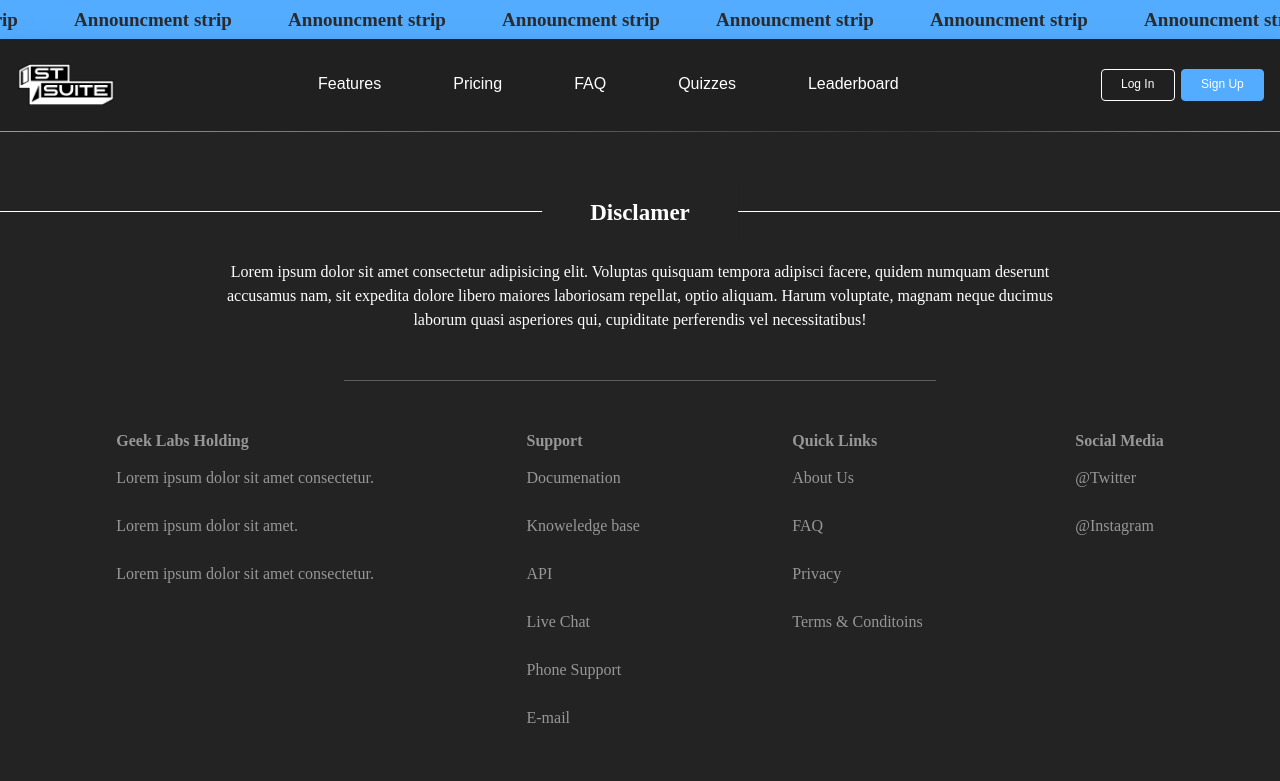
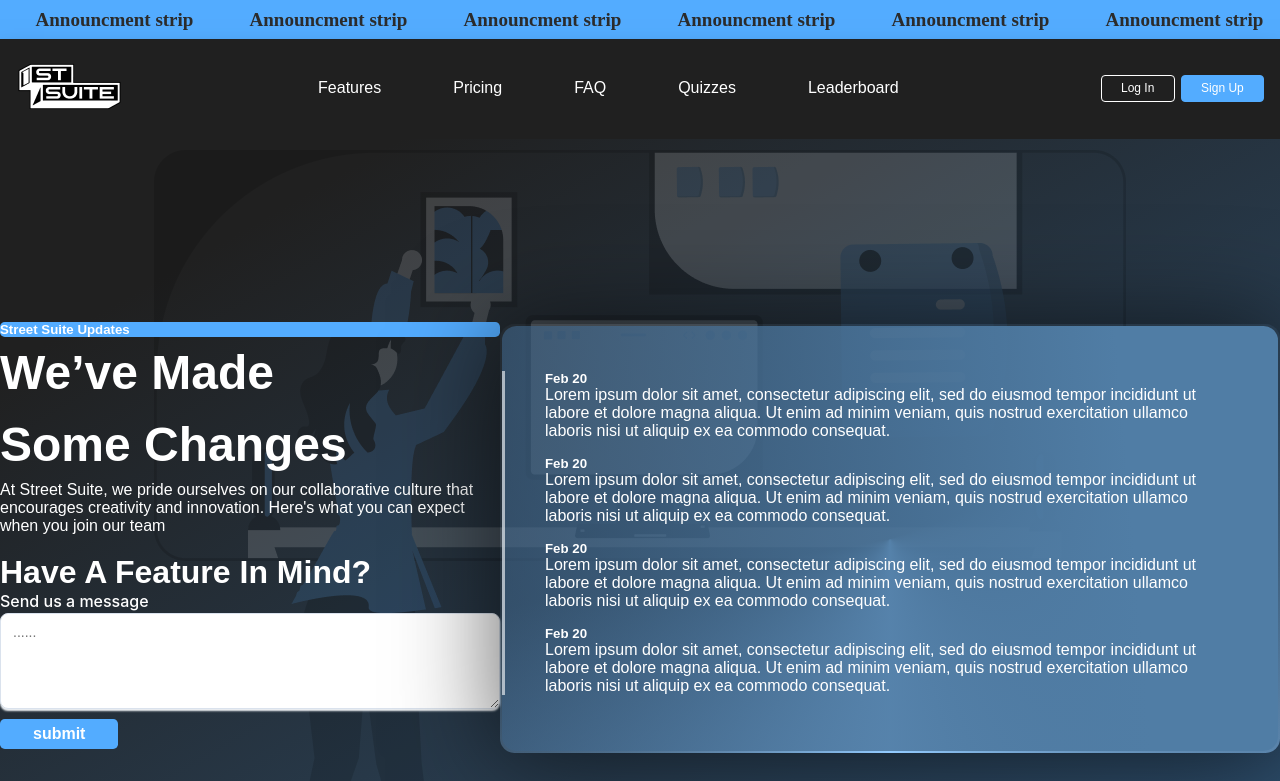
Before and after one commit to GeekLabsHoldings/Street-Suite, a React (Create React App) app: page /change-logs in a window 1280 px wide. Shown: the top 781 px of the page. Built offline with nearby package versions, Linux system fonts and the light colour scheme.

Commit message:
add change-log-page

```diff
--- a/src/App.css
+++ b/src/App.css
@@ -6,13 +6,11 @@
   --Blue300: #53ACFF;
   --Blue400: #3a78b3;
   --Blue500: #33699c;
-
   --Black50: #e6e6e6;
   --Black75: #969696;
   --Black100: #6b6b6b;
   --Black200: #2b2b2b;
   --Black300: #000000;
-
   --white: #fff;
 }
 
@@ -31,6 +29,7 @@ body{
   background: rgb(32,32,32);
   background: linear-gradient(190deg, rgba(32,32,32,1) 40%, rgba(47, 83, 117,1) 100%);
   min-height: 100vh;
+  align-items: center;
 }
 .Msglayout{
   background: rgb(32,32,32);
@@ -51,7 +50,7 @@ body{
 
 .forBorder::before{
   content: "";
-  background-image: conic-gradient(transparent 0deg ,#53ACFF 120deg,transparent 220deg );
+  background-image: conic-gradient(transparent 0deg ,#53acff 120deg,transparent 220deg );
   width: 250%;
   height: 250%;
   top:50%;
@@ -84,5 +83,4 @@ body{
   width: 100%;
   height: 100%;
   position: relative;
-
 }
--- a/src/App.js
+++ b/src/App.js
@@ -20,6 +20,7 @@ import APIPage from './pages/API-page/APIPage';
 import AboutUsPage from './pages/AboutUs-page/AboutUsPage';
 import SignupPage from './pages/signup/SignupPage';
 import ContactPage from './pages/ContactPage/ContactPage';
+import ChangeLogs from './pages/ChangeLog-page/changeLog';
 
 function App() {
   return (
@@ -50,6 +51,9 @@ function App() {
               <Route path='about-us'  element={<AboutUsPage />} />
               <Route path='signup'  element={< SignupPage/>} />
               <Route path='contactus'  element={<ContactPage />} />
+              <Route path='change-logs'  element={<ChangeLogs />} />
+
+
 
 
 
--- a/src/components/FormComponent.jsx
+++ b/src/components/FormComponent.jsx
@@ -17,7 +17,7 @@ const grey = {
     800: '#303740',
     900: '#1C2025',
   };
-  const TextareaAutosize = styled(BaseTextareaAutosize)(
+ export const TextareaAutosize= styled(BaseTextareaAutosize)(
     ({ theme }) => `
     box-sizing: border-box;
     width: 100%;
--- a/src/index.css
+++ b/src/index.css
@@ -1,4 +1,4 @@
-@tailwind base;
+/* @tailwind base; */
 @tailwind components;
 @tailwind utilities;
 @import url('bootstrap/dist/css/bootstrap.min.css');
--- /dev/null
+++ b/src/pages/ChangeLog-page/changeLog.css
@@ -0,0 +1,65 @@
+
+h1,span,h3{
+    font-weight: 700;
+}
+h1{
+    font-size: 3rem;
+    line-height: 4.5rem;
+}
+span ,p{
+    font-size: 1rem;
+}
+p{
+    font-weight: 400;
+}
+h3{
+    font-size: 2rem;
+    line-height: 34.5px;
+}
+.leftBorder{
+    border-left: 3px solid #FFFFFF99;
+    padding:0 2.5rem;
+    display: flex;
+    flex-direction: column;
+    gap:1rem
+}
+.changeLogLayout{
+    background-image: url('../../assets/changeLogBG.png');
+}
+.logcardBG{
+    background: rgba(221, 209, 209, 0.521);
+    background: linear-gradient(265deg, rgb(80, 125, 165) 20%, rgba(60, 96, 131, 0.6) 100%);
+
+}
+.cardContainer{
+  padding-top: 2.8rem;
+  padding-bottom: 3.5rem;
+  overflow: hidden;
+  border-radius: 0.9rem;
+  width: 100%;
+  height: 100%;
+  position: relative;
+}
+.changeLogBorder{
+    position:relative;
+    overflow: hidden;
+    padding: 2px;
+    border-radius: 0.9rem;
+    box-shadow: 0px 4px 100px 4px #00000093;
+}
+
+.changeLogBorder::before{
+    content: "";
+    background-image: conic-gradient(transparent 110deg ,#93CBFF 220deg,transparent 300deg );
+    width: 250%;
+    height: 250%;
+    top:50%;
+    left:50%;
+    transform:translate(-50%,-50%) rotate(320deg);
+    box-sizing: border-box;
+    position: absolute;
+    transition:all 0.5s
+}
+.changeLogBorder:hover::before{
+    transform:translate(-50%,-50%) rotate(0deg);
+}
--- /dev/null
+++ b/src/pages/ChangeLog-page/changeLog.jsx
@@ -0,0 +1,97 @@
+
+import FormLabel from '@mui/joy/FormLabel';
+import './changeLog.css';
+import { TextareaAutosize } from '../../components/FormComponent';
+
+//     ({ theme }) => `
+//     box-sizing: border-box;
+//     width: 100%;
+//     font-family: "Poppins", sans-serif;
+//     font-size: 0.875rem;
+//     font-weight: 400;
+//     line-height: 1.5;
+//     padding: 8px 12px;
+//     border-radius: 8px;
+//     min-height:10%;
+//     color: ${theme.palette.mode === 'dark' ? grey[300] : grey[900]};
+//     background: ${theme.palette.mode === 'dark' ? grey[900] : '#fff'};
+//     border: 1px solid ${theme.palette.mode === 'dark' ? grey[700] : grey[200]};
+//     box-shadow: 0px 2px 2px ${theme.palette.mode === 'dark' ? grey[900] : grey[50]};
+
+//     &:hover {
+//       border-color: ${blue[400]};
+//     }
+
+//     &:focus {
+//       border-color: ${blue[400]};
+//       box-shadow: 0 0 0 3px ${theme.palette.mode === 'dark' ? blue[600] : blue[200]};
+//     }
+//     &:focus-visible {
+//       outline: 0;
+//     }
+//   `,
+//   );
+const ChangeLogs = () =>{
+    return(
+        <div className="Msglayout">
+            <div className='row forBG changeLogLayout'>
+            <div className="col-lg-6 col-sm-12">
+                    <div className="col-lg-8 m-auto">
+                    <h5 className="highlight d-inline-block">Street Suite Updates</h5>
+                    <h1>We’ve Made <br /> Some Changes</h1>
+                    <p>At Street Suite, we pride ourselves on our collaborative culture that encourages creativity and innovation. Here's what you can expect when you join our team</p>
+                    <div className='col-lg-9 col-sm-9 d-flex flex-col gap-4'>
+                        <div className='pt-5'>
+                        <h3>Have A Feature In Mind?</h3>
+                        <FormLabel className='mb-1 labelfont'>Send us a message</FormLabel>
+                        <TextareaAutosize sx={{
+                                minHeight:'10%'
+                        }} aria-label="empty textarea" placeholder="......" />
+
+                        </div>
+                          <div>
+                    <button type="button" style={{padding:'0.3rem 2rem'}} className='btnColor'>submit</button>
+                            </div>
+
+                    </div>
+                    </div>
+            </div>
+            <div className='col-lg-6 col-sm-12'>
+                        <div className='col-lg-9 changeLogBorder m-auto'>
+                            <div className='logcardBG cardContainer'>
+                                <div className='col-lg-9 m-auto'>
+                                   <div className='leftBorder'>
+                                   <div>
+                                   <h5>Feb 20</h5>
+                                    <p>Lorem ipsum dolor sit amet, consectetur adipiscing elit, sed do eiusmod tempor incididunt ut labore et dolore magna aliqua. Ut enim ad minim veniam, quis nostrud exercitation ullamco laboris nisi ut aliquip ex ea commodo consequat.</p>
+                                   </div>
+                                   <div>
+                                   <h5>Feb 20</h5>
+                                    <p>Lorem ipsum dolor sit amet, consectetur adipiscing elit, sed do eiusmod tempor incididunt ut labore et dolore magna aliqua. Ut enim ad minim veniam, quis nostrud exercitation ullamco laboris nisi ut aliquip ex ea commodo consequat.</p>
+                                   </div>
+                                   <div>
+                                   <h5>Feb 20</h5>
+                                    <p>Lorem ipsum dolor sit amet, consectetur adipiscing elit, sed do eiusmod tempor incididunt ut labore et dolore magna aliqua. Ut enim ad minim veniam, quis nostrud exercitation ullamco laboris nisi ut aliquip ex ea commodo consequat.</p>
+                                   </div>
+                                   <div>
+                                   <h5>Feb 20</h5>
+                                    <p>Lorem ipsum dolor sit amet, consectetur adipiscing elit, sed do eiusmod tempor incididunt ut labore et dolore magna aliqua. Ut enim ad minim veniam, quis nostrud exercitation ullamco laboris nisi ut aliquip ex ea commodo consequat.</p>
+                                   </div>
+                                   </div>
+                                </div>
+
+                            </div>
+
+                        </div>
+
+                    </div>
+
+            </div>
+
+
+        </div>
+    )
+
+}
+
+export default ChangeLogs
--- a/src/pages/ContactPage/ContactPage.css
+++ b/src/pages/ContactPage/ContactPage.css
@@ -1,10 +1,12 @@
 .forBG{
-    background-image: url("../../assets/background.svg");
     background-position:center ;
     background-repeat: no-repeat;
     min-height: 100vh;
     display: flex;
     align-items: center;
+}
+.contactBg{
+    background-image: url("../../assets/background.svg");
 }
 .forbtn{
     border-radius: 0.2rem;
--- a/src/pages/ContactPage/ContactPage.jsx
+++ b/src/pages/ContactPage/ContactPage.jsx
@@ -7,7 +7,7 @@ const ContactPage = ()=>{
 
 return(
     <div className='Msglayout'>
-        <div className='forBG row'>
+        <div className='forBG row contactBg'>
 
         <div className="col-lg-6" >
             <div className='col-lg-8 m-auto'>
@@ -20,6 +20,7 @@ return(
                 <Button className='forbtn'>Yes, Lets Chat!</Button>
                 <Button className='forbtn '>I Prefer to leave a message</Button>
                 </div>
+
 
                 <h3>Can’t Talk Right now?</h3>
                 <div style={{display:"flex",justifyContent:'space-between'}}>
@@ -49,6 +50,7 @@ return(
             </div>
             </div>
 
+
             <div className="col-lg-6">
                 <div className="col-lg-8 forBorder m-auto">
                     <div className="formPart formBGMsg">
--- a/src/pages/signup/SignupPage.css
+++ b/src/pages/signup/SignupPage.css
@@ -1,5 +1,3 @@
-
-
 .desc{
     display: flex;
     align-items: center;
@@ -29,11 +27,7 @@
 .content span{
     font-size: 40px;
 }
-.testCenter{
-    height: 100%;
-    display: flex;
-    align-items: center;
-}
+
 @keyframes rotate {
     0%{
         transform: rotate(0deg);
@@ -50,6 +44,7 @@
 .inForm p{
     font-size: 19px;
 }
+
 .btnColor{
     background-color: #53ACFF;
     padding: 0.6rem 2rem;
--- a/src/pages/signup/SignupPage.jsx
+++ b/src/pages/signup/SignupPage.jsx
@@ -17,8 +17,8 @@ const SignupPage = ()=>{
         </div>
 
         <div className=' col-lg-6'>
-          <div className='col-md-11 testCenter '>
-          <div className='row m-auto col-md-9 forBorder'>
+          <div className='row col-md-11'>
+          <div className=' m-auto col-md-9 forBorder'>
          <div className='formPart formBGSignup'>
             <div className='inForm'>
                 <div className='col-md-10 formcontent'>
@@ -31,6 +31,7 @@ const SignupPage = ()=>{
         </div>
         </div>
 
+
       </div>
 
     )
```
Also changed, not shown: src/assets/changeLogBG.png (added), 1 other file (tests, documents, lock files or other folders). Lines whose indentation alone changed are shown as unchanged.
